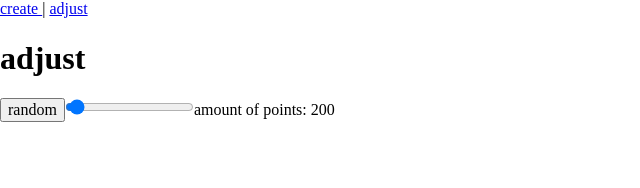
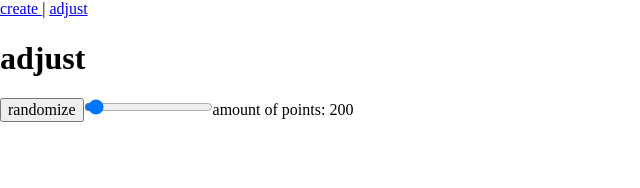
Before and after one commit to Niekes/polify, a Vue app: page /adjust in a window 1280 px wide. Shown: the top 188 px of the page, without its empty margins (0-640 px from the left). Built offline with nearby package versions, Linux system fonts and the light colour scheme; no server answers.

Commit message:
Update Adjust.vue

```diff
--- a/src/views/Adjust.vue
+++ b/src/views/Adjust.vue
@@ -2,9 +2,10 @@
     <div>
         <h1 v-text="$t('adjust.title')" />
 
-        <button @click="randomize">
-            random
-        </button>
+        <button
+            @click="randomize"
+            v-text="'randomize'"
+        />
 
         <input
             v-model="amount"
```
